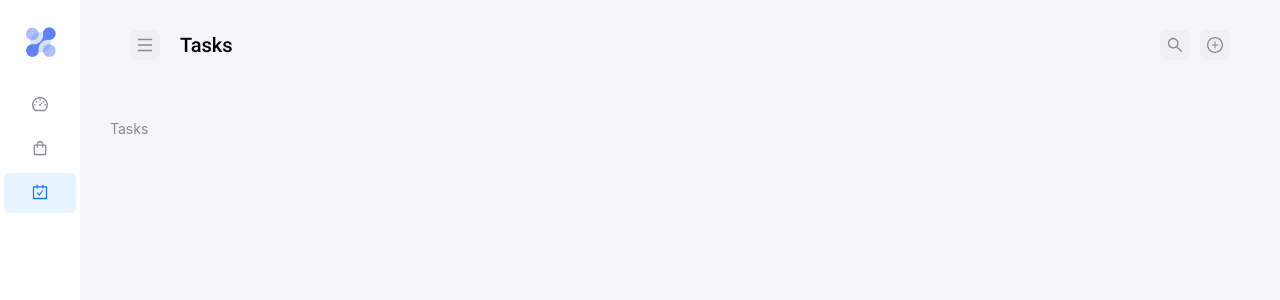
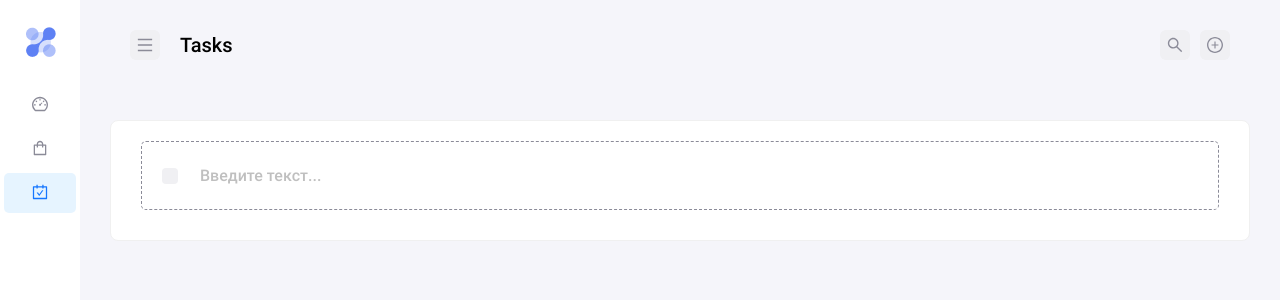
Before and after one commit to TChebun/crm_dashboard, a React (Vite) app: page /projects in a window 1280 px wide. Both pictures are taken after a click on the item "Tasks". Shown: the top 300 px of the page. Built offline with nearby package versions, Linux system fonts and the light colour scheme.

Commit message:
add modal and portals

```diff
--- a/src/components/CardWrapper/CardWrapper.jsx
+++ b/src/components/CardWrapper/CardWrapper.jsx
@@ -1,4 +1,3 @@
-import React from "react";
 import { Card, Row, Col, Radio, Flex } from "antd";
 
 import "./CardWrapper.scss";
@@ -11,12 +10,14 @@ const CardWrapper = ({ children, title, description, period, setPeriod }) => {
   return (
     <Card className="card-wrapper">
       <Row gutter={[20, 5]}>
+        {title ? (
           <Col span={18}>
             <div className="main__box">
               <div className="main__title">{title}</div>
               {description ? <div className="main__description">{description}</div> : null}
             </div>
           </Col>
+        ) : null}
         {period ? (
           <Col span={6}>
             <Flex justify="flex-end">
--- /dev/null
+++ b/src/components/TaskModal/TaskModal.jsx
@@ -0,0 +1,42 @@
+import React, { useRef, useEffect } from "react";
+
+import "./TaskModal.scss";
+
+const TaskModal = ({ name, setOpenModal }) => {
+  const ref = useRef(null);
+
+  const handleOutsideClick = (evt) => {
+    if (ref.current && evt.target.classList[0] === "modal") {
+      setOpenModal(false);
+    }
+  };
+
+  const handleEscapeClick = (evt) => {
+    if (evt.key === "Escape") {
+      setOpenModal(false);
+    }
+  };
+
+  useEffect(() => {
+    document.addEventListener("mousedown", handleOutsideClick);
+    document.addEventListener("keydown", handleEscapeClick);
+
+    return () => {
+      document.removeEventListener("mousedown", handleOutsideClick);
+      document.removeEventListener("keydown", handleEscapeClick);
+    };
+  }, []);
+
+  return (
+    <div ref={ref} className="modal">
+      <div className="modal__wrapper">
+        <div className="modal__task">
+          <div className="modal__task-title">{name}</div>
+          <div className="modal__task-date">Task created on 07 Jun 2019</div>
+        </div>
+      </div>
+    </div>
+  );
+};
+
+export default TaskModal;
--- /dev/null
+++ b/src/components/TaskModal/TaskModal.scss
@@ -0,0 +1,33 @@
+@use "../../assets/scss/fonts";
+
+.modal {
+  position: fixed;
+  top: 0;
+  right: 0;
+  bottom: 0;
+  left: 0;
+  background-color: rgba(0, 0, 0, 0.5);
+  z-index: 1;
+  display: flex;
+  justify-content: center;
+  align-items: center;
+  &__wrapper {
+    background-color: #fff;
+    border-radius: 5px;
+    max-width: 625px;
+    width: 100%;
+  }
+  &__task {
+    padding: 20px;
+    &-title {
+      font-family: "RM";
+      font-size: 24px;
+    }
+    &-date {
+      font-family: "RR";
+      font-size: 15px;
+      color: #8b8b98;
+      margin-top: 6px;
+    }
+  }
+}
--- a/src/pages/Tasks/Tasks.jsx
+++ b/src/pages/Tasks/Tasks.jsx
@@ -1,8 +1,61 @@
-import React from "react";
+import { useState } from "react";
+import { createPortal } from "react-dom";
+import { Col, Checkbox, Input, Flex } from "antd";
+import CardWrapper from "../../components/CardWrapper/CardWrapper";
+import TaskModal from "../../components/TaskModal/TaskModal";
 import "./tasks.scss";
 
 const Tasks = () => {
-  return <div>Tasks</div>;
+  const [taskName, setTaskName] = useState("");
+  const [taskStatus, setTaskStatus] = useState(false);
+  const [openModal, setOpenModal] = useState(false);
+  const [tasks, setTasks] = useState([]);
+
+  const createTask = () => {
+    const task = {
+      name: taskName,
+      status: taskStatus,
+    };
+    setTasks([...tasks, task]);
+
+    setTaskName("");
+    setTaskStatus(false);
+  };
+
+  return (
+    <CardWrapper>
+      <Col span={24}>
+        <div className="task-page">
+          <div className="task-page__create task-page__item">
+            <div className="task-page__box">
+              <Checkbox onChange={() => setTaskStatus(!taskStatus)} checked={taskStatus} />
+              <Input
+                value={taskName}
+                onChange={({ target: { value } }) => setTaskName(value)}
+                onPressEnter={createTask}
+                placeholder="Введите текст..."
+              />
+            </div>
+          </div>
+          <Flex vertical gap={"10px"}>
+            {tasks.map((el) => (
+              <div key={el.name} className="task-page__view task-page__item">
+                <Flex justify="space-between" align="center">
+                  <div className="task-page__box">
+                    <Checkbox checked={el.status} />
+                    <button onClick={() => setOpenModal(true)} className="task-page__view-name">
+                      {el.name}
+                    </button>
+                  </div>
+                </Flex>
+                {openModal && createPortal(<TaskModal name={el.name} setOpenModal={setOpenModal} />, document.body)}
+              </div>
+            ))}
+          </Flex>
+        </div>
+      </Col>
+    </CardWrapper>
+  );
 };
 
 export default Tasks;
--- a/src/pages/Tasks/tasks.scss
+++ b/src/pages/Tasks/tasks.scss
@@ -0,0 +1,49 @@
+@use "../../assets/scss/fonts";
+
+.task-page {
+  padding: 20px 30px;
+  &__item {
+    width: 100%;
+    border-radius: 5px;
+    padding: 16px 20px;
+  }
+
+  &__view {
+    border: 1px solid #8b8b98;
+    &-name {
+      font-family: "RM", sans-serif;
+      font-size: 16px;
+      color: #000000;
+      padding: 8px 11px;
+      background-color: transparent;
+      border: none;
+      cursor: pointer;
+    }
+  }
+
+  &__create {
+    border: 1px dashed #8b8b98;
+    margin-bottom: 10px;
+  }
+
+  &__box {
+    display: flex;
+    align-items: center;
+    column-gap: 10px;
+    .ant-input-outlined {
+      font-family: "RM", sans-serif;
+      font-size: 16px;
+      color: #000000;
+      &:hover,
+      &:focus-within {
+        border-color: #8b8b98;
+      }
+    }
+
+    .ant-checkbox {
+      .ant-checkbox-inner {
+        background: #f0f0f3;
+      }
+    }
+  }
+}
```
Lines whose indentation alone changed are shown as unchanged.
